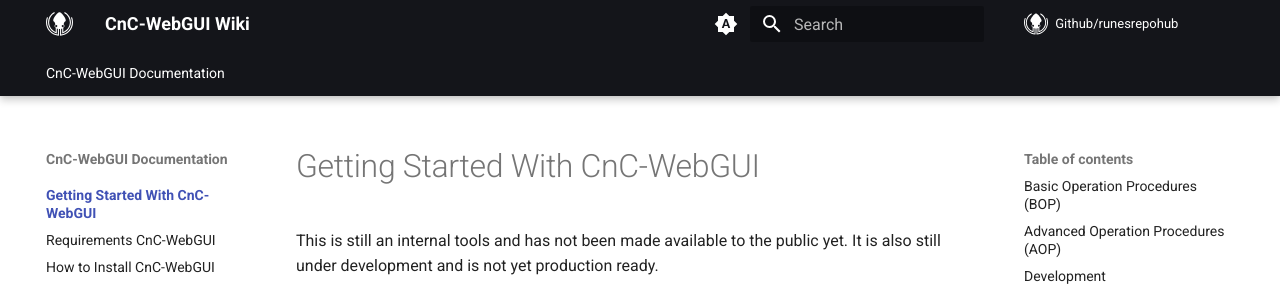
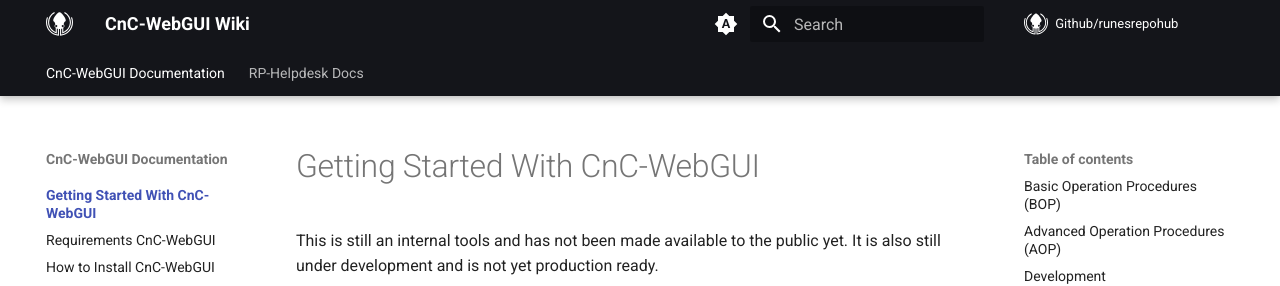
Before and after one commit to RunesRepoHub/CnC-WebGUI, an MkDocs documentation site: the page built from docs/index.md, in a window 1280 px wide. Shown: the top 286 px of the page. Built offline with MkDocs 1.6.1 and Material for MkDocs 9.7.7, drawn with Linux system fonts in a browser that asks for light colours; comment, search, counter and statistics services are not loaded.

Commit message:
Update to docs

```diff
--- a/mkdocs.yml
+++ b/mkdocs.yml
@@ -13,6 +13,7 @@ nav:
       - Understand The Source Code:
         - The CRUD API Docker: 'crud.md'
         - The Change Log: 'changelog.md'
+    - RP-Helpdesk Docs: 'https://runesrepohub.github.io/RPH-Docs/index.html'
 theme:
   icon:
       logo: fontawesome/brands/gitkraken
```
